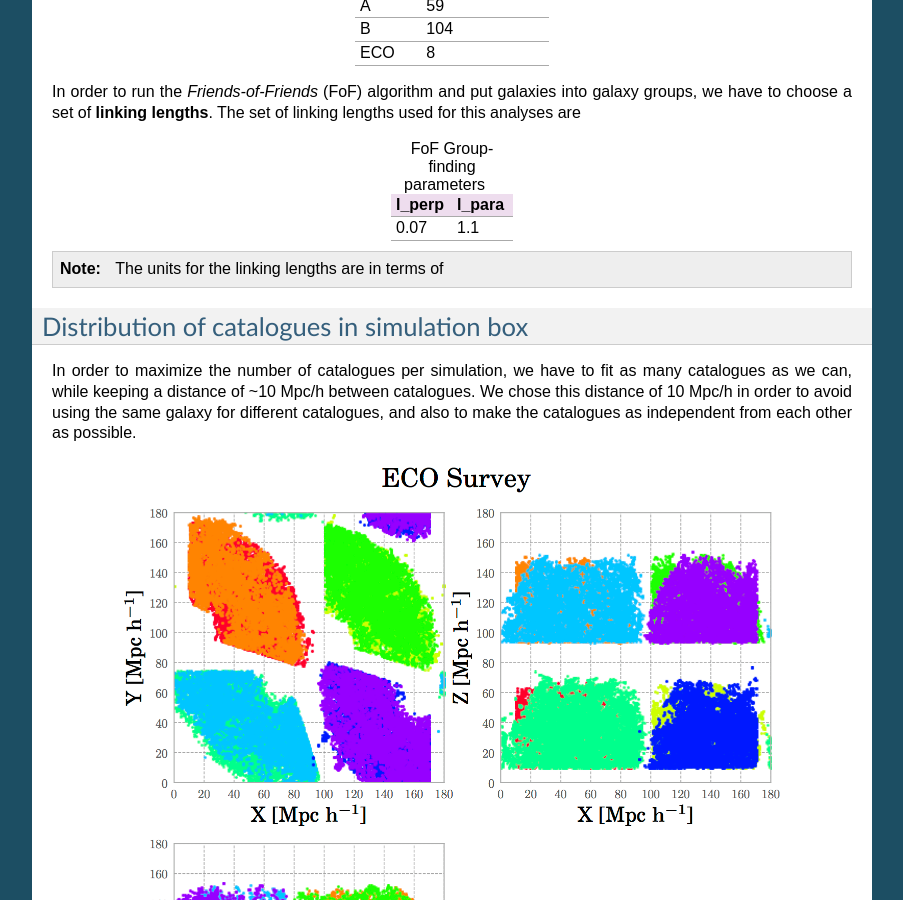
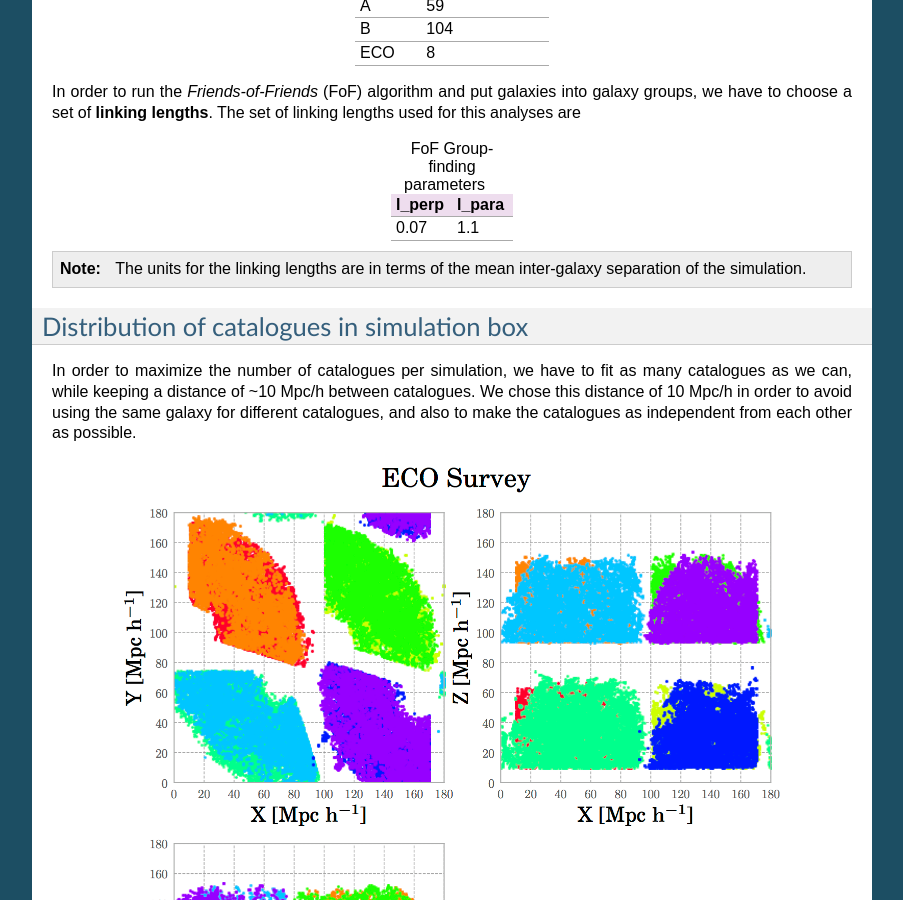
Before and after one commit to MehnaazAsad/ECO_Mocks_Catls_bias, a Sphinx documentation site: the page built from docs/mock_catalogues/mock_catalogues.rst, in a window 1280 px wide and 900 px high, scrolled down 2094 px. Shown: the whole window, without its empty margins (198-1101 px from the left). Built offline with Sphinx 7.4.7, drawn with Linux system fonts in a browser that asks for light colours.

Commit message:
Added missing description

```diff
--- a/docs/mock_catalogues/mock_catalogues.rst
+++ b/docs/mock_catalogues/mock_catalogues.rst
@@ -105,7 +105,8 @@ The set of linking lengths used for this analyses are
 
 .. note::
 
-    The units for the linking lengths are in terms of
+    The units for the linking lengths are in terms of the mean inter-galaxy
+    separation of the simulation.
 
 .. _mock_distribution_box:
 -----------------------------------------------
```
